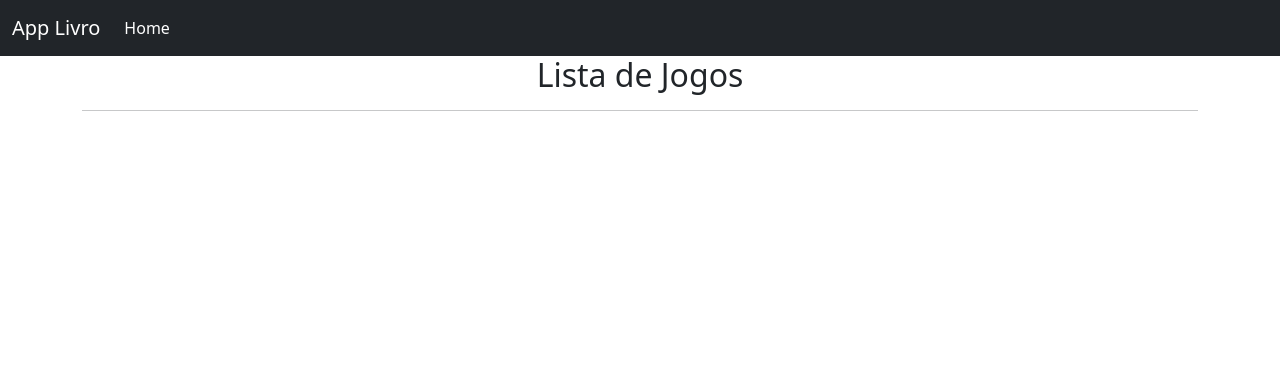
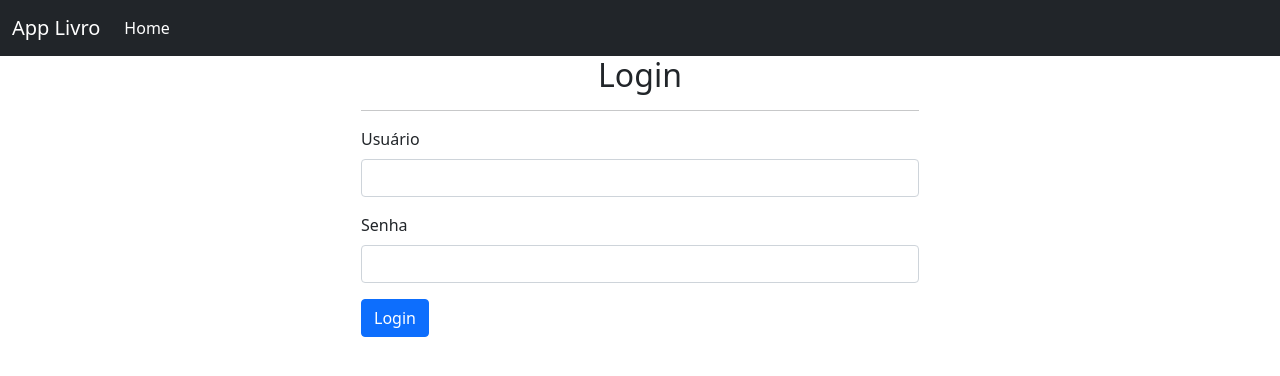
Before and after one commit to AngeloSouza1/Python-Estudo, a Django app: page / in a window 1280 px wide. Shown: the top 376 px of the page. Run offline with Django 5.2, Linux system fonts and the light colour scheme.

Commit message:
feat: Criando formulario de Login

```diff
--- a/Django/livraria/templates/home.html
+++ b/Django/livraria/templates/home.html
@@ -1,6 +1,21 @@
 {% extends 'base.html' %}
 {% block content %}
 
-<h2 class="text-center">Lista de Jogos</h2>
-<hr>
+<div class="col-md-6 offset-md-3">
+    <h2 class="text-center">Login</h2>
+    <hr>
+    <form method="POST" action="{% url 'home' %}">
+        {% csrf_token %}
+        <div class="mb-3">
+            <label for="inputEmail" class="form-label">Usuário</label>
+            <input type="text" name="usuario" class="form-control" required>
+        </div>
+        <div class="mb-3">
+            <label for="inputPassword" class="form-label">Senha</label>
+            <input type="password" name="senha" class="form-control" required>
+        </div>
+        <button class="btn btn-primary" type="submit">Login</button>
+    </form>
+</div>
+
 {% endblock %}
```
